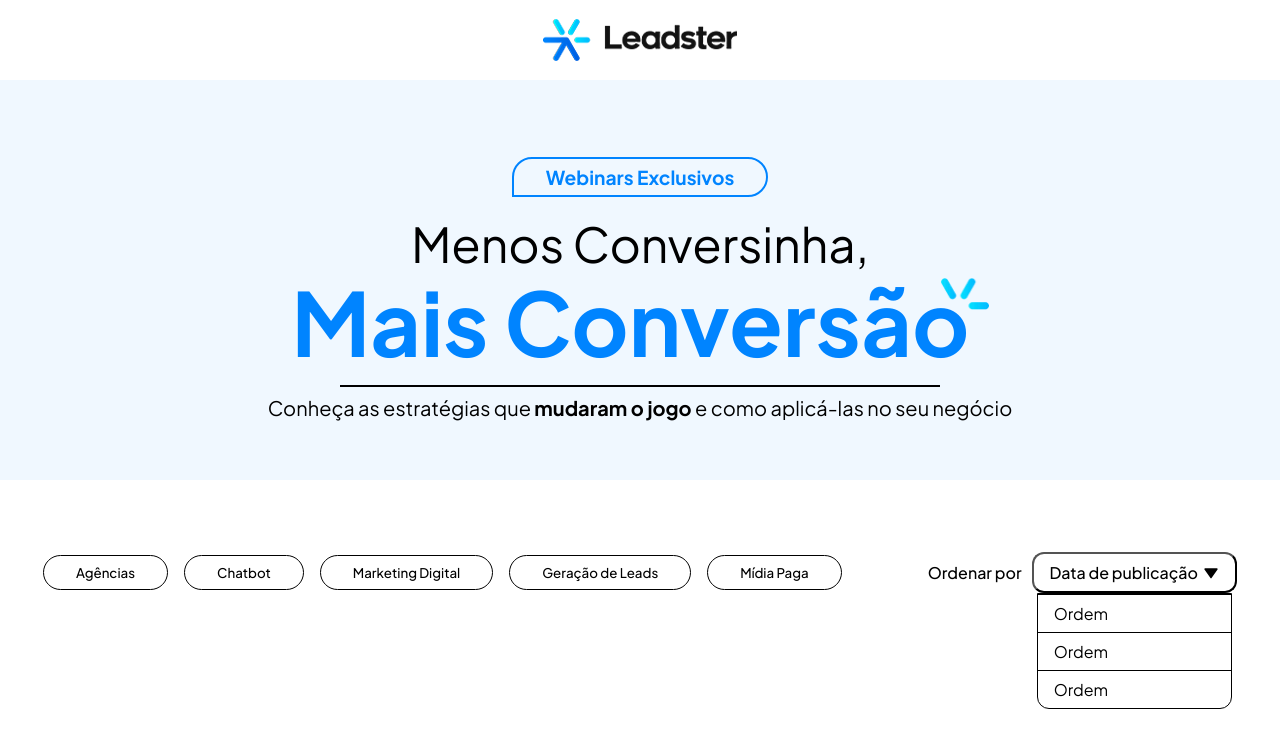
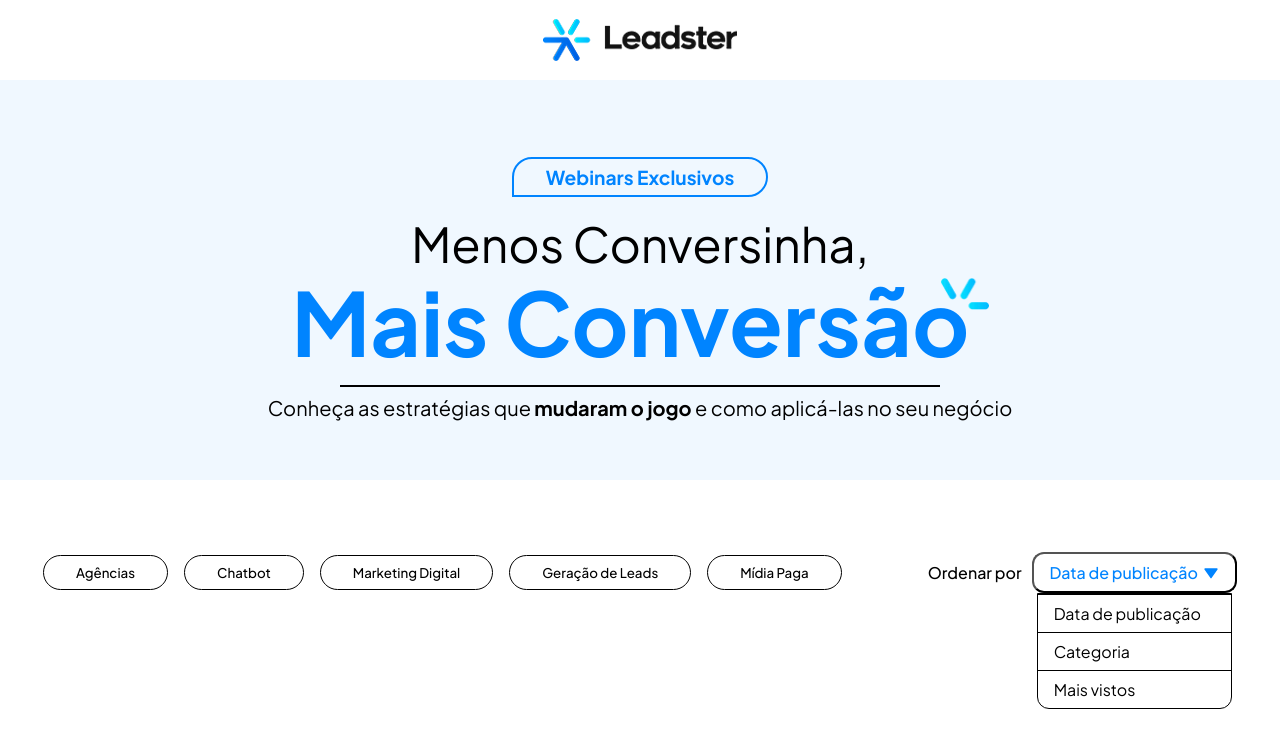
Before and after one commit to XxWhitepegasusxX/processo_leadster, a Next.js app: page / in a window 1280 px wide. Both pictures are taken after a click on the button "Data de publicação". Shown: the top 748 px of the page. Built offline with nearby package versions, Linux system fonts and the light colour scheme.

Commit message:
dropdown animation added

```diff
--- a/src/components/LibraryHeader/_libraryHeader.scss
+++ b/src/components/LibraryHeader/_libraryHeader.scss
@@ -28,7 +28,7 @@
                 background-color: var(--primary-color);
             }
     }
-}
+    }
     .order{
         align-items: center;
         gap: 10px;
@@ -64,6 +64,9 @@
                 }
             }
             .order-button{
+                min-width: 10rem;
+                display: flex;
+                justify-content: space-between;
                 padding: .5rem 1rem;
                 background-color: transparent;
                 border-radius: 12px;
@@ -71,6 +74,10 @@
                 font-size: 1rem;
                 align-items: center;
                 gap: 5px;
+
+                &.is-open{
+                    color: var(--primary-color);
+                }
             }
         }
     }
--- a/src/components/LibraryHeader/index.tsx
+++ b/src/components/LibraryHeader/index.tsx
@@ -1,13 +1,18 @@
 import React, { useState } from "react";
-import { BiSolidDownArrow } from 'react-icons/bi'
+import { BiSolidDownArrow } from 'react-icons/bi';
+import { motion } from 'framer-motion';
 
 const LibraryHeader = () => {
     const [isOpen, setIsOpen] = useState<boolean>(false);
     const [selected, setSelected] = useState<string>()
-    const orderOptions = ["Data de publicação"]
+    const orderOptions = ["Data de publicação", "Categoria", "Mais vistos"]
     const [order, setOrder] = useState<string>(orderOptions[0])
     const categorys = ["Agências", "Chatbot", "Marketing Digital", "Geração de Leads", "Mídia Paga"]
 
+    function handleChoose(orderOption: string){
+        setOrder(orderOption)
+        setIsOpen(false)
+    }
 
     return(
         <div className="library-header app__flex">
@@ -23,16 +28,16 @@ const LibraryHeader = () => {
             <div className="app__flex order">
                 <p>Ordenar por</p>
                 <div className="dropdown-menu">
-                    <button className="order-button app__flex" onClick={() => setIsOpen(!isOpen)}>
+                    <button className={`order-button app__flex ${isOpen ? 'is-open' : ''}`} onClick={() => setIsOpen(!isOpen)}>
                         {order}
                         <BiSolidDownArrow/>
                     </button>
                     {isOpen && (
-                        <ul>
-                            <li>Ordem</li>
-                            <li>Ordem</li>
-                            <li>Ordem</li>
-                        </ul>
+                        <motion.ul initial={{ opacity: 0, y: -20 }} animate={{ opacity: 1, y: 0 }} exit={{ opacity: 0, y: -20 }}>
+                            {orderOptions.map((order, index) => (
+                                <li onClick={() => handleChoose(order)} key={index}>{order}</li>
+                            ))}
+                        </motion.ul>
                     )}
                 </div>
             </div>
```
